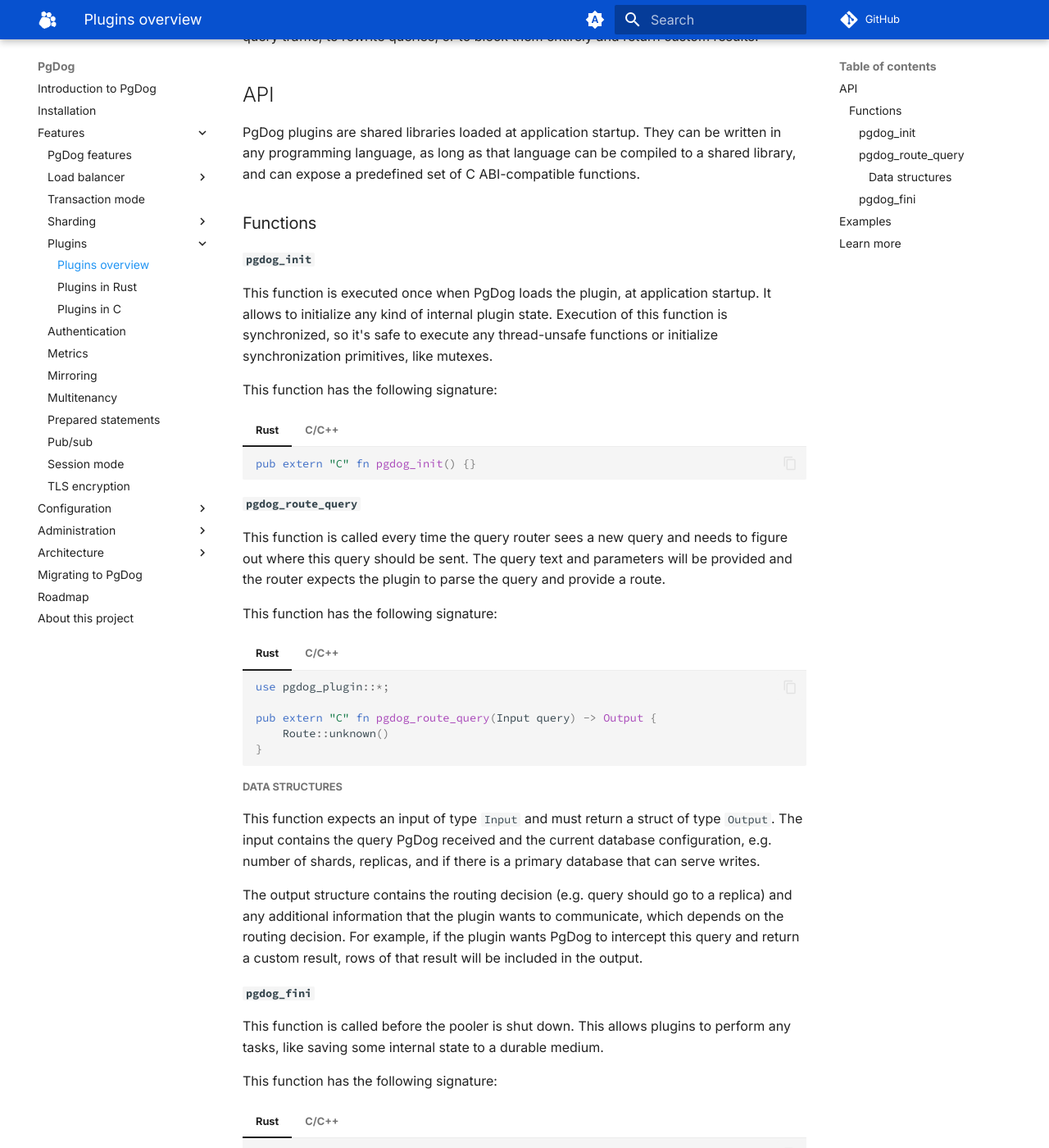
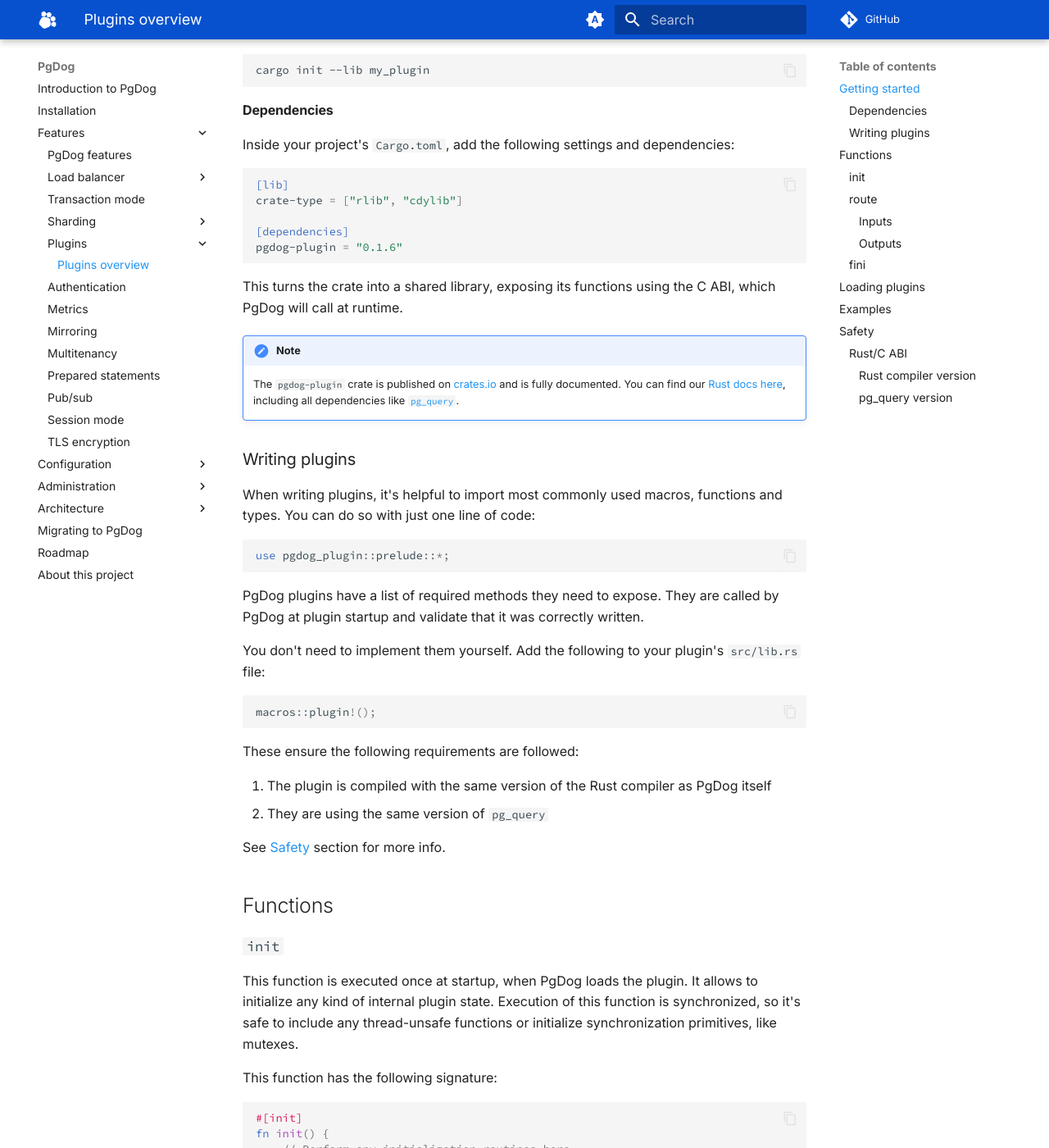
Before and after one commit to pgdogdev/docs, an MkDocs documentation site: the page built from docs/features/plugins/index.md, in a window 1280 px wide and 1400 px high, scrolled down 323 px. Shown: the whole window at 82% size. Built offline with MkDocs 1.6.1 and Material for MkDocs 9.7.7, drawn with Linux system fonts in a browser that asks for light colours; comment, search, counter and statistics services are not loaded; some of the changed text lies outside the part shown.

Commit message:
Plugins docs (#11)

````diff
--- a/docs/features/plugins/index.md
+++ b/docs/features/plugins/index.md
@@ -1,94 +1,178 @@
 # Plugins overview
 
-!!! warning
-    Plugins are currently disabled. The C FFI interface is too awkward to pass all the required
-    context to the query router.
+PgDog comes with a powerful plugin system that allows you to customize the query routing behavior. Plugins are written in Rust, compiled into shared libraries, and loaded at runtime.
 
-One of features that make PgDog particularly powerful is its plugin system. Users of PgDog can write plugins
-in any language and inject them inside the query router to direct query traffic, to rewrite queries, or to block
-them entirely and return custom results.
 
-## API
+## Getting started
 
-PgDog plugins are shared libraries loaded at application startup. They can be written in any programming language, as long
-as that language can be compiled to a shared library, and can expose a predefined set of C ABI-compatible functions.
+PgDog plugins are Rust libraries. To create a plugin, first create a project with Cargo:
 
-### Functions
+```
+cargo init --lib my_plugin
+```
 
-#### `pgdog_init`
+#### Dependencies
 
-This function is executed once when PgDog loads the plugin, at application startup. It allows to initialize any
-kind of internal plugin state. Execution of this function is synchronized, so it's safe to execute any thread-unsafe
+Inside your project's `Cargo.toml`, add the following settings and dependencies:
+
+```toml
+[lib]
+crate-type = ["rlib", "cdylib"]
+
+[dependencies]
+pgdog-plugin = "0.1.6"
+```
+
+This turns the crate into a shared library, exposing its functions using the C ABI, which PgDog will call at runtime.
+
+!!! note
+    The `pgdog-plugin` crate is published on [crates.io](https://crates.io/crates/pgdog-plugin) and is fully documented. You can find our [Rust docs here](https://docsrs.pgdog.dev), including all dependencies like [`pg_query`](https://docsrs.pgdog.dev/pg_query/index.html).
+
+### Writing plugins
+
+When writing plugins, it's helpful to import most commonly used macros, functions and types. You can do so with just one line of code:
+
+```rust
+use pgdog_plugin::prelude::*;
+```
+
+PgDog plugins have a list of required methods they need to expose. They are called by PgDog at plugin startup and validate that it
+was correctly written.
+
+You don't need to implement them yourself. Add the following to your plugin's `src/lib.rs` file:
+
+```rust
+macros::plugin!();
+```
+
+These ensure the following requirements are followed:
+
+1. The plugin is compiled with the same version of the Rust compiler as PgDog itself
+2. They are using the same version of `pg_query`
+
+See [Safety](#safety) section for more info.
+
+
+## Functions
+
+### `init`
+
+This function is executed once at startup, when PgDog loads the plugin. It allows to initialize any
+kind of internal plugin state. Execution of this function is synchronized, so it's safe to include any thread-unsafe
 functions or initialize synchronization primitives, like mutexes.
 
 
 This function has the following signature:
 
-=== "Rust"
-    ```rust
-    pub extern "C" fn pgdog_init() {}
-    ```
-=== "C/C++"
-    ```c
-    void pgdog_init();
-    ```
+```rust
+#[init]
+fn init() {
+    // Perform any initialization routines here.
+}
+```
 
 
-#### `pgdog_route_query`
+### `route`
 
-This function is called every time the query router sees a new query and needs to figure out
-where this query should be sent. The query text and parameters will be provided and the router
-expects the plugin to parse the query and provide a route.
+This function is called every time the query router processes a query and needs to figure out
+where this query should be sent.
 
 This function has the following signature:
 
-=== "Rust"
-    ```rust
-    use pgdog_plugin::*;
+```rust
+#[route]
+fn route(context: Context) -> Route {
+    Route::unknown()
+}
+```
 
-    pub extern "C" fn pgdog_route_query(Input query) -> Output {
-        Route::unknown()
-    }
-    ```
-=== "C/C++"
-    ```c
-    Output pgdog_route_query(Input query);
-    ```
+#### Inputs
+
+The [`Context`](https://docsrs.pgdog.dev/pgdog_plugin/context/struct.Context.html) struct provides the following information:
+
+- Number of shards in the database cluster
+- Does the cluster have replicas
+- The Abstract Syntax Tree (AST) of the statement, parsed by `pg_query`
 
 
-##### Data structures
+#### Outputs
 
-This function expects an input of type `Input` and must return a struct of type `Output`. The input contains
-the query PgDog received and the current database configuration, e.g. number of shards, replicas, and if there
-is a primary database that can serve writes.
+The plugin is expected to return a [`Route`](https://docsrs.pgdog.dev/pgdog_plugin/context/struct.Route.html). It can pass the following information back to PgDog:
 
-The output structure contains the routing decision (e.g. query should go to a replica) and any additional information that the plugin wants to communicate, which depends on the routing decision. For example,
-if the plugin wants PgDog to intercept this query and return a custom result, rows of that result will be
-included in the output.
+- Which shard(s) to send the query to
+- Is the query a read or a write, sending it to a replica or the primary, respectively
+
+Both of these are optional. If you don't return either one, the plugin doesn't influence the routing decision at all and can be used for logging queries, or some other purpose.
 
 
-#### `pgdog_fini`
 
-This function is called before the pooler is shut down. This allows plugins to perform any tasks, like saving
+### `fini`
+
+This function is called before PgDog is shut down. It allows plugins to perform any cleanup tasks, like saving
 some internal state to a durable medium.
 
 This function has the following signature:
 
-=== "Rust"
-    ```rust
-    pub extern "C" fn pgdog_fini() {}
-    ```
-=== "C/C++"
-    ```c
-    void pgdog_fini();
-    ```
+```rust
+#[fini]
+fn fini() {
+    // Any cleanup routines go here.
+}
+```
+
+## Loading plugins
+
+Plugins need to be compiled and placed into a folder on your machine where PgDog can find them. This can be achieved using several approaches:
+
+1. Place the shared library into a standard operating system folder, e.g.: `/usr/lib` or `/lib`
+2. Export the plugin's parent directory into the `LD_LIBRARY_PATH` environment variable, provided to PgDog at runtime
+3. Pass the absolute (or relative) path to the plugin in [`pgdog.toml`](../../configuration/pgdog.toml/plugins.md)
+
+!!! note
+    Make sure to compile plugins in release mode for good performance: `cargo build --release`. The plugin's shared library will be in `target/release` folder of your Cargo project, e.g., `target/release/libmy_plugin.so`.
+
+You then need to specify which plugins you'd like PgDog to load at runtime:
+
+```toml
+[[plugins]]
+name = "my_plugin"
+```
+
+This can be the name of the library (without the `lib` prefix or the `.so`/`.dylib` extension) or relative/absolute path to the shared library, for example:
+
+```toml
+[[plugins]]
+name = "/usr/lib/libmy_plugin.so"
+```
 
 ## Examples
 
-Example plugins written in Rust and C are
-included in [GitHub](https://github.com/levkk/pgdog/tree/main/examples).
+Example plugins written in Rust are in [GitHub](https://github.com/pgdogdev/pgdog/tree/main/plugins).
 
-## Learn more
+## Safety
 
-- [Plugins in Rust](rust.md)
-- [Plugins in C](c.md)
+Rust plugins can do anything. There is no virtualization layer or checks on their behavior. With great power comes great responsibility, so make sure the plugins you use are trusted (and tested).
+
+This is intentional. We don't want to limit what you can do inside plugins nor are we there to tell you what you shouldn't be doing. It's your data stack, and you're the owner.
+
+An additional benefit of using Rust is: plugins are very fast! If written correctly, they will have minimal to no latency impact of your database.
+
+### Rust/C ABI
+
+Unlike C, the Rust language doesn't have a stable ABI. Therefore, additional care needs to be taken when loading and executing routines from shared libraries. This is enforced automatically by `pgdog-plugin`, but you should still be aware of them.
+
+#### Rust compiler version
+
+Whatever Rust compiler version is used to build PgDog itself needs to be used to build the plugins. This is checked at runtime and plugins that don't follow this requirement are **not loaded**.
+
+#### `pg_query` version
+
+Since we're passing the AST itself down to the plugins, we need to make sure that the versions of the `pg_query` library used by PgDog and the plugin are the same. This is done automatically if you're using the primitives exported by the `pgdog-plugin` crate:
+
+```rust
+// Manually use the exported primitives.
+use pgdog_plugin::pg_query;
+
+// Automatically import them.
+use pgdog_plugin::prelude::*;
+```
````
Also changed, not shown: docs/configuration/pgdog.toml/plugins.md (+10 -7 lines), docs/features/plugins/c.md (deleted, +0 -52 lines), docs/features/plugins/rust.md (deleted, +0 -191 lines), docs/features/plugins/.pages.
